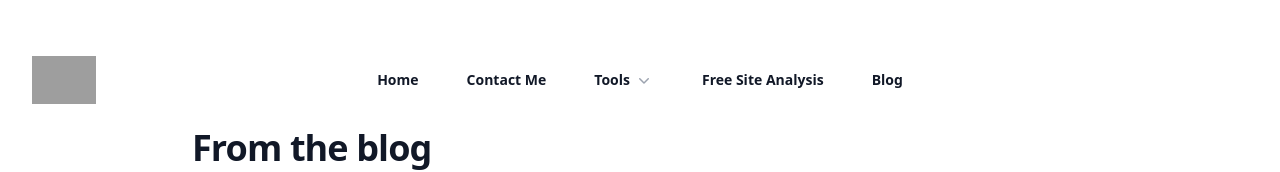
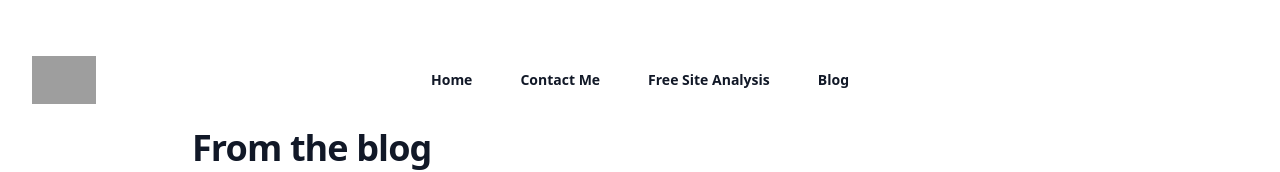
Before and after one commit to torrancejr/wixen_vercel, a React (Create React App) app: page /blog in a window 1280 px wide. Shown: the top 172 px of the page. Built offline with nearby package versions, Linux system fonts and the light colour scheme; grey boxes are pictures that could not be loaded.

Commit message:
fix for tool analysis

```diff
--- a/src/components/Header.js
+++ b/src/components/Header.js
@@ -26,12 +26,12 @@ import { ChevronDownIcon, PhoneIcon, PlayCircleIcon } from '@heroicons/react/20/
 const navigation = [
     { name: 'Home', href: '/' },
     { name: 'Contact Me', href: '#contact' },
-    {
-        name: 'Tools',
-        children: [
-            { name: 'Google Index Checker', href: '/seo-tools/google-index-checker' }
-        ]
-    },
+    // {
+    //     name: 'Tools',
+    //     children: [
+    //         { name: 'Google Index Checker', href: '/seo-tools/google-index-checker' }
+    //     ]
+    // },
     { name: 'Free Site Analysis', href: '/site-analysis' },
     { name: 'Blog', href: '/blog' },
 ];
```
